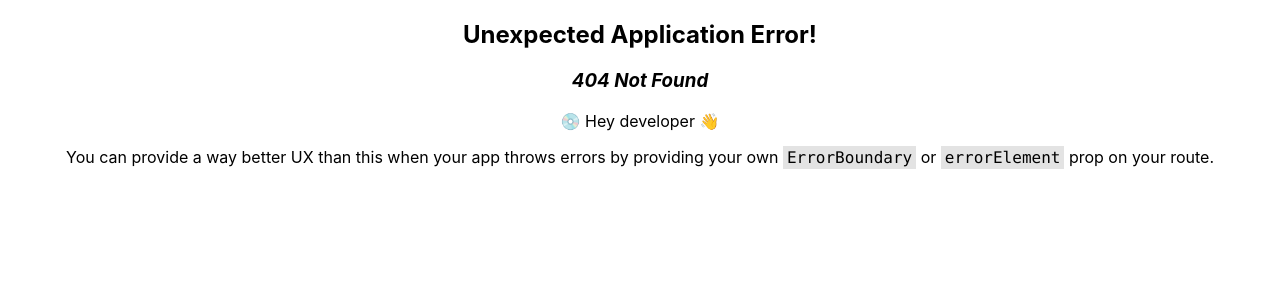
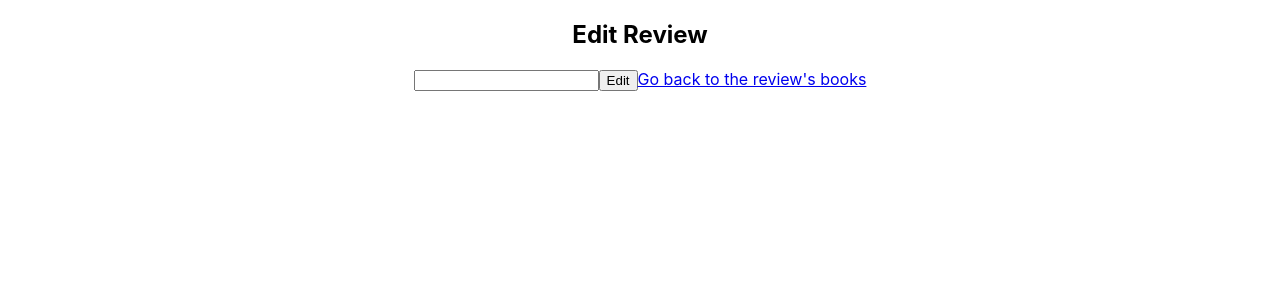
Before and after one commit to Asmasa1588/phase-3-sinatra-react-project-client, a React (Create React App) app: page /book/1/review/1 in a window 1280 px wide. Before the commit this address had no page. Shown: the top 300 px of the page. Built offline with nearby package versions, Linux system fonts and the light colour scheme; no server answers.

Commit message:
create edit functionality for reviews

```diff
--- a/src/App.js
+++ b/src/App.js
@@ -2,6 +2,7 @@ import "./App.css";
 import { createBrowserRouter, RouterProvider } from "react-router-dom";
 import { BookList } from "./BookList";
 import { Book } from "./Book";
+import { Review } from "./Review";
 const router = createBrowserRouter([
   {
     path: "/",
@@ -10,6 +11,10 @@ const router = createBrowserRouter([
   {
     path: "/book/:id",
     element: <Book />,
+  },
+  {
+    path: "/book/:bookId/review/:reviewId",
+    element: <Review />,
   },
 ]);
 
--- a/src/Book.js
+++ b/src/Book.js
@@ -54,6 +54,7 @@ export const Book = () => {
                     >
                       Delete
                     </button>
+                    <Link to={`/book/${id}/review/${review.id}`}>Edit</Link>
                   </p>
                 </div>
               );
--- /dev/null
+++ b/src/Review.js
@@ -0,0 +1,45 @@
+import { useState, useEffect } from "react";
+import { useParams } from "react-router-dom";
+import { Link } from "react-router-dom";
+
+export const Review = () => {
+  const { bookId, reviewId } = useParams();
+  const [review, setReview] = useState("");
+  useEffect(() => {
+    fetch(`http://localhost:9292/reviews/${reviewId}`)
+      .then((res) => res.json())
+      .then((receivedReview) => {
+        setReview(receivedReview.review);
+      });
+  }, [reviewId]);
+  return (
+    <div>
+      <h2>Edit Review</h2>
+      <input
+        value={review}
+        onChange={(event) => {
+          setReview(event.target.value);
+        }}
+      />
+      <button
+        onClick={() => {
+          fetch(`http://localhost:9292/reviews/${reviewId}`, {
+            method: "PATCH",
+            headers: {
+              Accept: "application/json",
+              "Content-Type": "application/json",
+            },
+            body: JSON.stringify({ review }),
+          })
+            .then((res) => res.json())
+            .then(() => {
+              //in case we need to do stuff after updating the review
+            });
+        }}
+      >
+        Edit
+      </button>
+      <Link to={`/book/${bookId}`}>Go back to the review's books</Link>
+    </div>
+  );
+};
```
